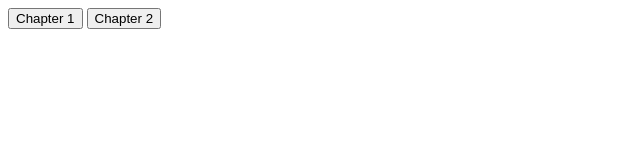
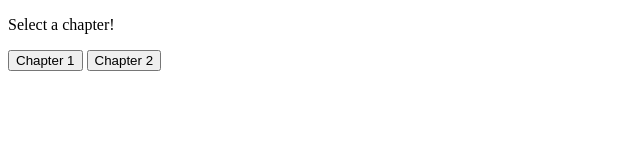
Before and after one commit to TheLocationGame/TheLocationGame.github.io, a plain HTML site: page index.html in a window 1280 px wide. Shown: the whole page, without its empty margins (0-640 px from the left). Drawn offline with Linux system fonts and the light colour scheme.

Commit message:
Update index.html

```diff
--- a/index.html
+++ b/index.html
@@ -1,5 +1,6 @@
 <!DOCTYPE html>
 <html>
 <body>
+  <p>Select a chapter!</p>
   <a href='https://thelocationgame.github.io/Chapter1'><button>Chapter 1</button></a>
   <a href='https://thelocationgame.github.io/Chapter2'><button>Chapter 2</button></a>
```
